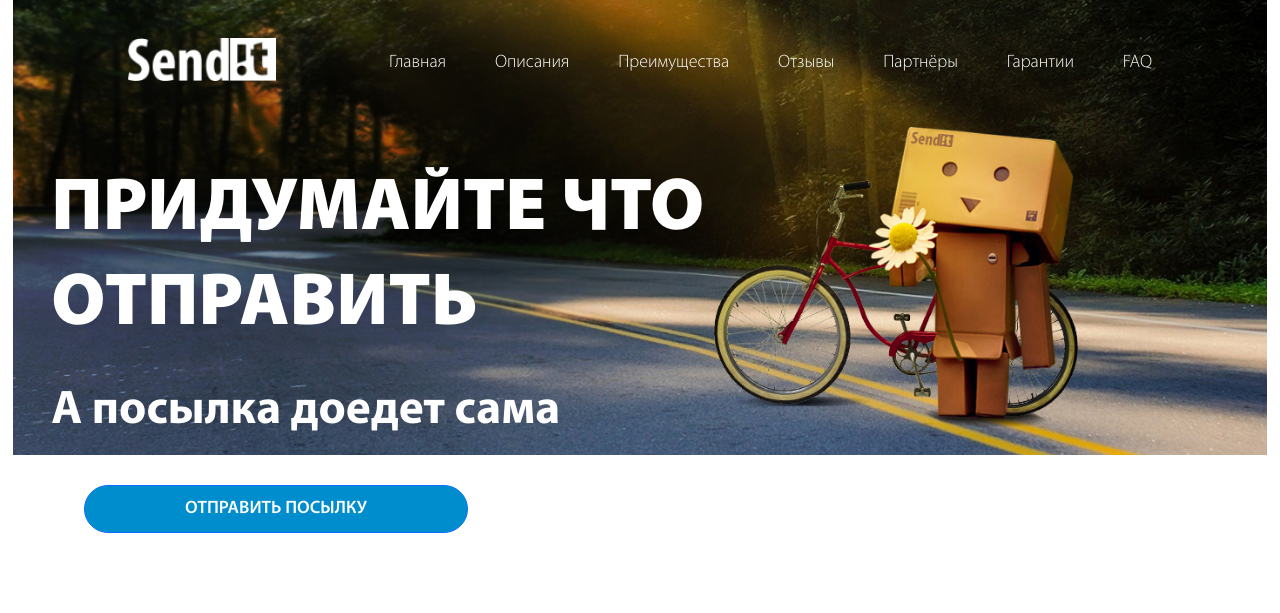
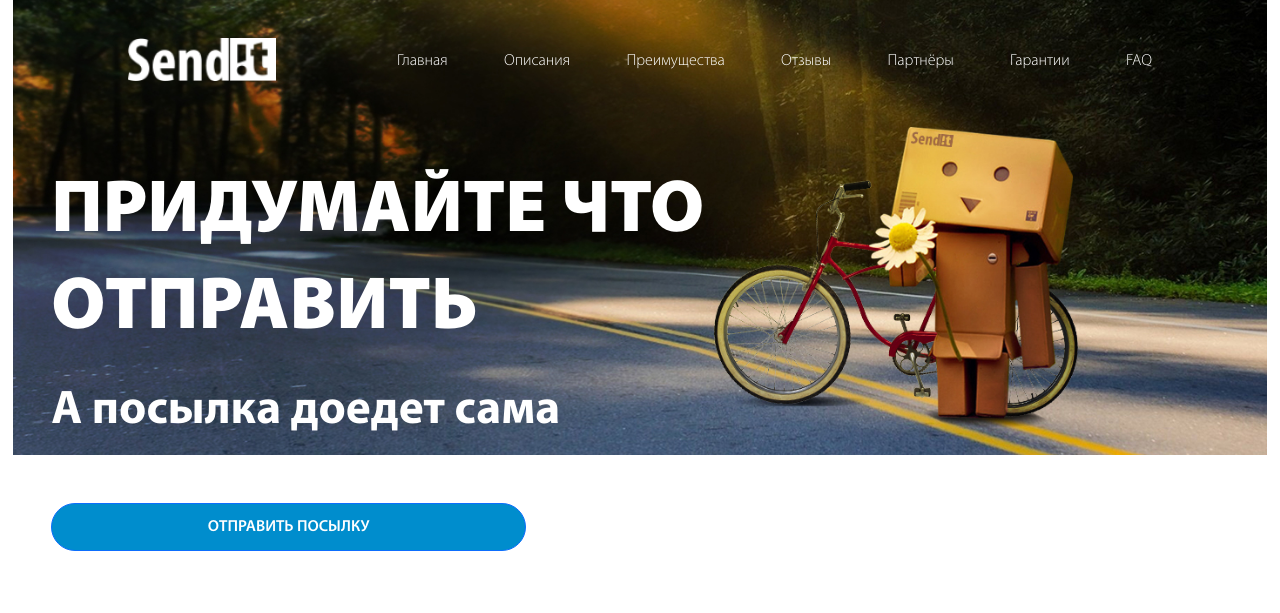
Before and after one commit to nikita1984/sendiIt, a website: page index.html in a window 1280 px wide. Drawn offline with nearby package versions, Linux system fonts and the light colour scheme.

Commit message:
edit tablet header

```diff
--- a/sass/_global.sass
+++ b/sass/_global.sass
@@ -3,7 +3,7 @@ $mainColorTwo: #94D1EC
 $mainFont: null
 
 html
-   font-size: 12px
+   font-size: 100%
    $mainFont: 'Myriad Pro' !global
    margin: auto
    font:
@@ -46,7 +46,7 @@ p
     text-transform: uppercase
     width: 278px
     height: 48px
-    font-size: 1.5rem
+    font-size: 1rem
     font-weight: 600
 
     &:active
--- a/sass/_header.sass
+++ b/sass/_header.sass
@@ -27,24 +27,26 @@
 
     @media screen and (min-width: 768px)
         color: white
+        width: 53vw
         position: absolute
-        top: 10vw
-        left: -2vw
+        padding: 0%
+        top: 21%
+        left: 4%
 
         & > h1
             font-size: 5.8vw
 
         & > h2
             font-size: 3.7vw
-            margin-top: 2.5vw
+            margin-top: 4.3%
 
 .header__button
     margin: 6% 5%
     width: 80vw
-
     @media screen and (min-width: 768px)
-        width: 30vw
-
+        margin: 0%
+        margin-top: 8.1%
+        width: 70%
 
 .header__textContainer_big
     top: 12.6vw
@@ -118,7 +120,7 @@
     width: 100%
     font:
         family: $mainFont
-        size: 1.5rem
+        size: 1rem
         weight: 300
         position: fixed
 
```
Also changed, not shown: index.html (+3 -1 lines), styles/style.css, 1 other file.
